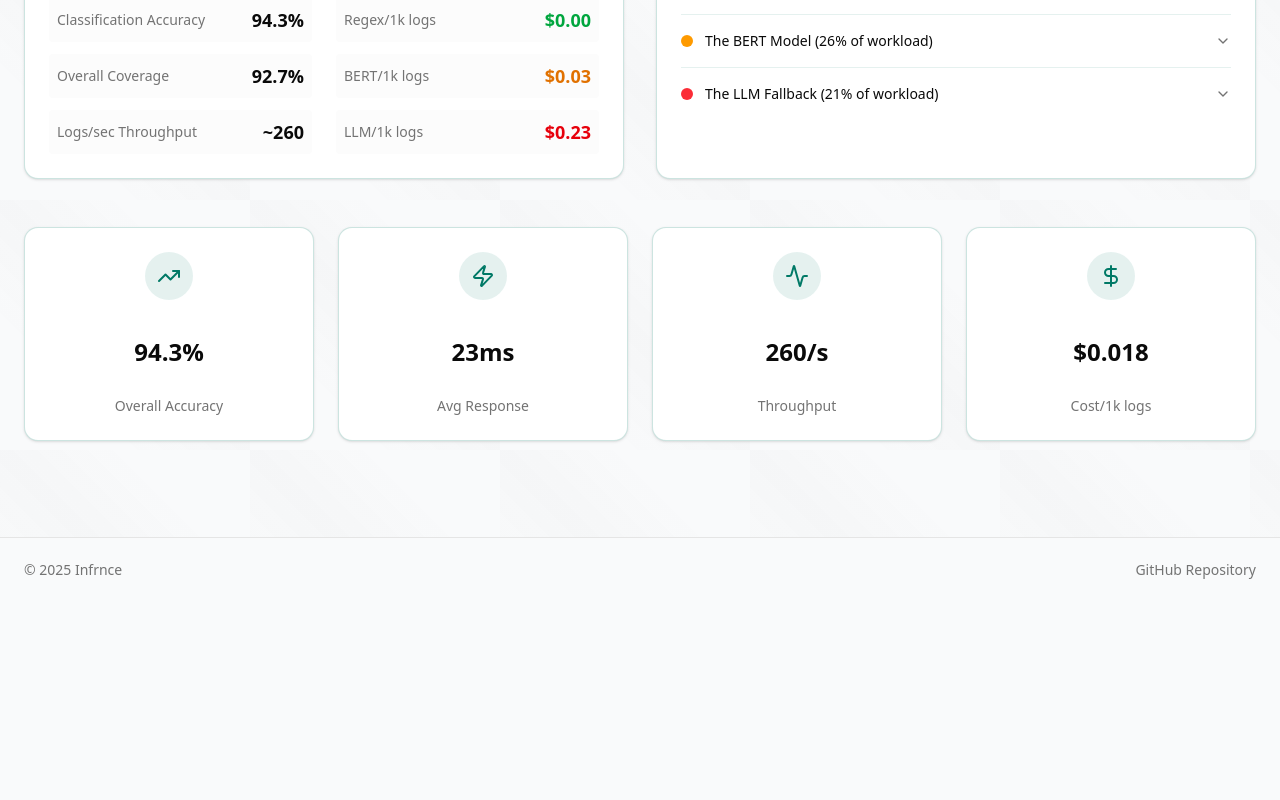
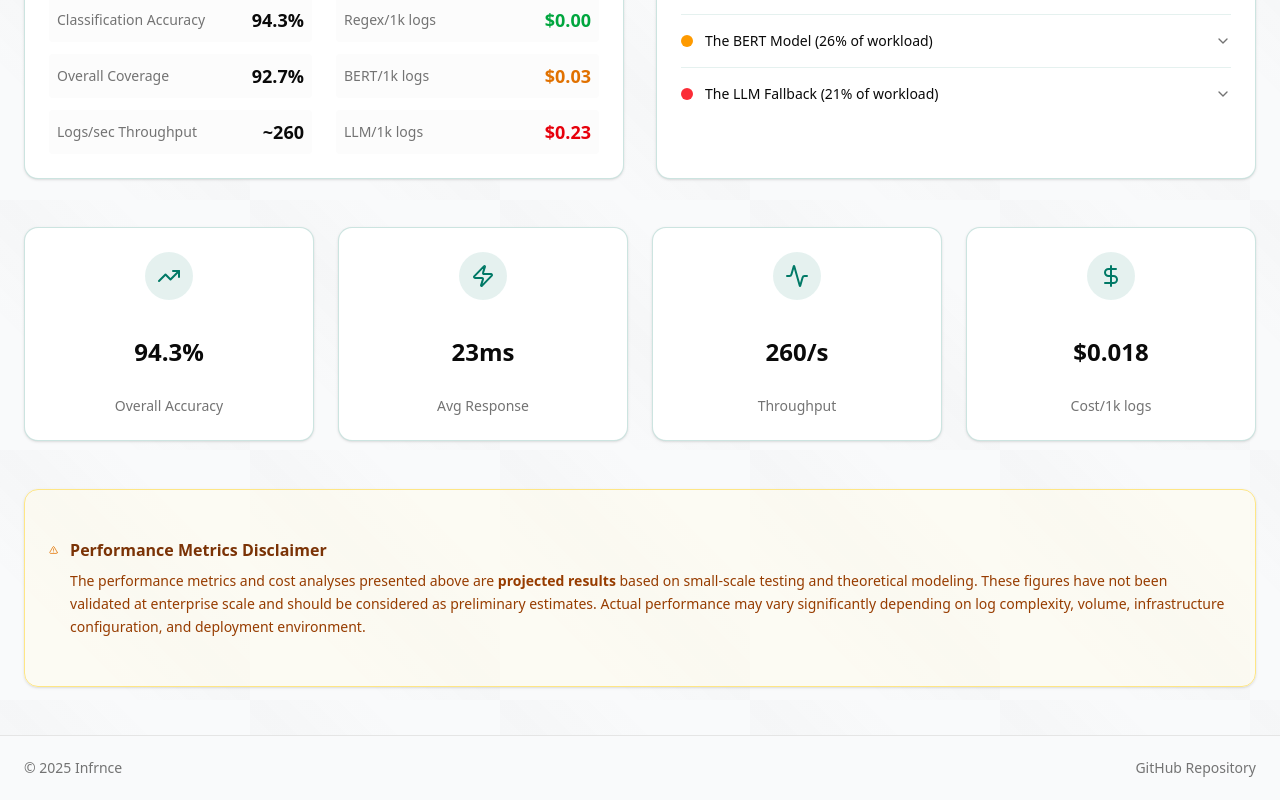
Before and after one commit to kxshrx/infrnce, a Next.js app in the folder frontend/: page /dashboard in a window 1280 px wide. Shown: the part 1300-2100 px from the top of the page. Before the commit the page ends 1902 px from the top, so only its background shows below. Built offline with nearby package versions, Linux system fonts and the light colour scheme.

Commit message:
feat: Add performance metrics disclaimer to DashboardPage for clarity on projected results

```diff
--- a/frontend/src/app/dashboard/page.js
+++ b/frontend/src/app/dashboard/page.js
@@ -40,7 +40,7 @@ export default function DashboardPage() {
           <h1 className="text-4xl lg:text-5xl font-bold text-foreground mb-4">
             Performance Dashboard
           </h1>
-          <p className="text-lg text-muted-foreground max-w-3xl mx-auto">
+          <p className="text-lg text-muted-foreground max-w-3xl mx-auto mb-6">
             Real-time analytics and comprehensive insights into the Infrnce
             classification engine performance
           </p>
@@ -438,6 +438,29 @@ export default function DashboardPage() {
             <div className="text-sm text-muted-foreground">Cost/1k logs</div>
           </Card>
         </div>
+
+        {/* Performance Disclaimer */}
+        <Card className="border-amber-200 bg-amber-50/50">
+          <CardContent className="p-6">
+            <div className="flex items-start gap-3">
+              <AlertTriangle className="h-5 w-5 text-amber-600 mt-0.5" />
+              <div>
+                <h3 className="font-semibold text-amber-900 mb-2">
+                  Performance Metrics Disclaimer
+                </h3>
+                <p className="text-sm text-amber-800 leading-relaxed">
+                  The performance metrics and cost analyses presented above are{" "}
+                  <strong>projected results</strong> based on small-scale
+                  testing and theoretical modeling. These figures have not been
+                  validated at enterprise scale and should be considered as
+                  preliminary estimates. Actual performance may vary
+                  significantly depending on log complexity, volume,
+                  infrastructure configuration, and deployment environment.
+                </p>
+              </div>
+            </div>
+          </CardContent>
+        </Card>
       </div>
     </div>
   );
```
